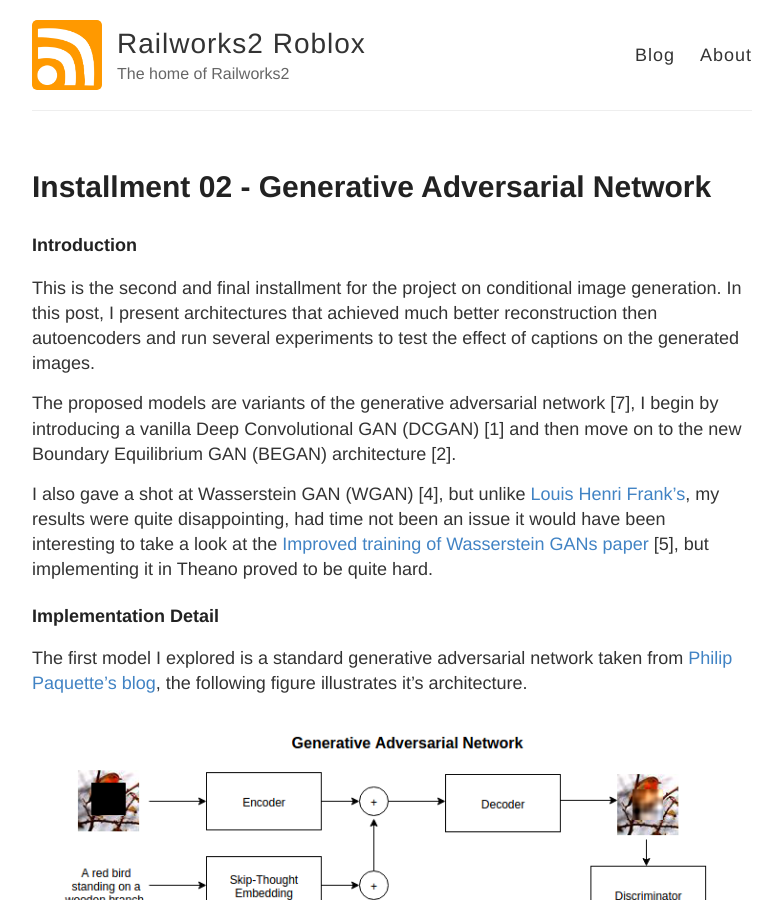
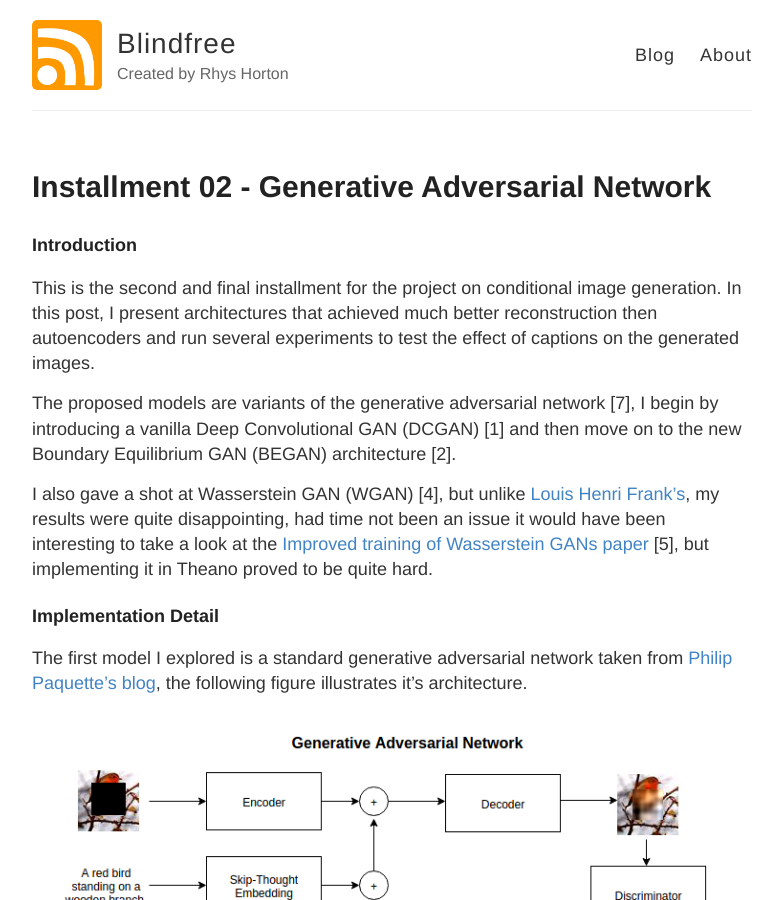
Before and after one commit to blindfree/blindfree.github.io, a Jekyll site: the page built from index.html, in a window 1280 px wide and 900 px high. Shown: the whole window, without its empty margins (248-1030 px from the left). Built offline with Jekyll 4.4.1, drawn with Linux system fonts in a browser that asks for light colours; formulas are drawn with MathJax 3.

Commit message:
Update _config.yml

```diff
--- a/_config.yml
+++ b/_config.yml
@@ -3,25 +3,19 @@
 #
 
 # Name of your site (displayed in the header)
-name: Railworks2 Roblox
+name: Blindfree
 
 # Short bio or description (displayed in the header)
-description: The home of Railworks2
+description: Created by Rhys Horton
 
 # URL of your avatar or profile pic (you could use your GitHub profile pic)
-avatar: t2.rbxcdn.com/0fad76d3f4ad7f8d21ed6f598e6d46c2
+avatar: encrypted-tbn0.gstatic.com/images?q=tbn:ANd9GcQfoAQf_Q6XLaaPVvQO0EtVid91fHOwi66wBHLTcwFb1U2QBraKA3AYww
 
 #
 # Flags below are optional
 #
 
 # Includes an icon in the footer for each username you enter
-footer-links:
-  email: railworks2@railworks2rblx.tk
-  twitter: railworks2
-  roblox: www.roblox.com/users/8403307/profile
-  facebook: facebook.com/railworks2rblx
-
 
 # Enter your Disqus shortname (not your username) to enable commenting on posts
 # You can find your shortname on the Settings page of your Disqus account
```
